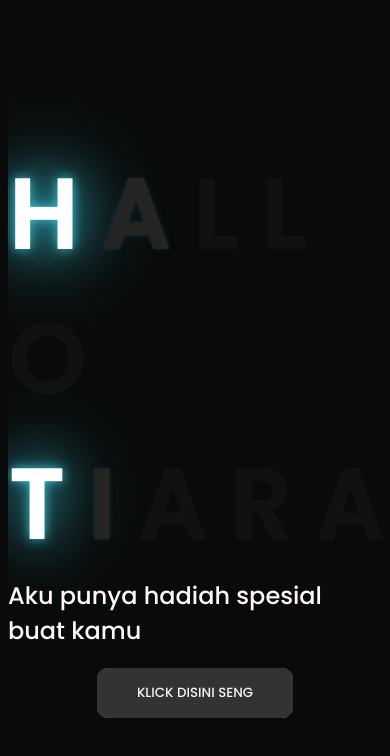
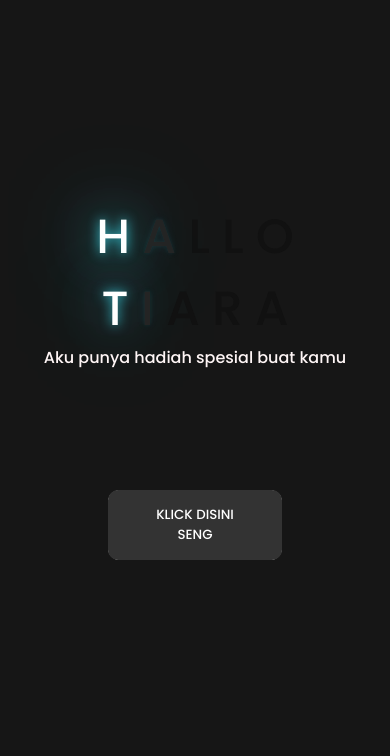
Before and after one commit to Dekonih/Dekonih.github.io, a plain HTML site: page index.html in a window 390 px wide. Drawn offline with Linux system fonts and the light colour scheme.

Commit message:
Add files via upload

```diff
--- a/css/style.css
+++ b/css/style.css
@@ -1,8 +1,8 @@
-@import url('https://fonts.googleapis.com/css2?family=Poppins:ital,wght@0,500;1,900&display=swap');
-*{
-    font-family: 'Poppins',cursive;
+@import url("https://fonts.googleapis.com/css2?family=Poppins:ital,wght@0,500;1,900&display=swap");
+* {
+  font-family: "Poppins", cursive;
 }
-body{
+body {
   color: rgb(255, 246, 246);
   width: 100%;
   height: 100vh;
@@ -12,57 +12,60 @@ body{
   justify-content: center;
   background-color: black;
 }
-.greetings{
+.greetings {
   font-size: 6rem;
   font-weight: 900;
 }
-.greetings > span{
+.greetings > span {
   animation: glow 2.5s ease-in-out infinite;
 }
-@keyframes glow{
-    0%, 100%{
+@keyframes glow {
+  0%,
+  100% {
     color: #fff;
     text-shadow: 0 0 12px #39c6d6, 0 0 50px #39c6d6, 0 0 100px #39c6d6;
   }
-    10%, 90%{
+  10%,
+  90% {
     color: #111;
     text-shadow: none;
   }
 }
-.greetings > span:nth-child(2){
-    animation-delay: .2s ;
+.greetings > span:nth-child(2) {
+  animation-delay: 0.2s;
 }
-.greetings > span:nth-child(3){
-    animation-delay: .4s ;
+.greetings > span:nth-child(3) {
+  animation-delay: 0.4s;
 }
-.greetings > span:nth-child(4){
-    animation-delay: .6s;
+.greetings > span:nth-child(4) {
+  animation-delay: 0.6s;
 }
-.greetings > span:nth-child(5){
-    animation-delay: .8s;
+.greetings > span:nth-child(5) {
+  animation-delay: 0.8s;
 }
 
-.description{
+.description {
   font-size: 1.5rem;
   margin-bottom: 20px;
 }
 
-html, body {
+html,
+body {
   display: flex;
   justify-content: center;
   align-items: center;
-    background-color: #0a0a0a;
+  background-color: #161616;
   overflow: hidden;
   /* transform: scale(1.5); */
 }
 
 /* button */
 .btn {
-    margin: 0px;
+  margin: 100px;
   padding: 15px 40px;
   border: none;
   outline: none;
-    color: #f7f6f6;
+  color: #fff;
   cursor: pointer;
   position: relative;
   z-index: 0;
@@ -84,8 +87,14 @@ html, body {
   content: "";
   background: linear-gradient(
     45deg,
-      #FF0000, #FF7300, #FFFB00, #48FF00,
-      #00FFD5, #002BFF, #FF00C8, #FF0000
+    #ff0000,
+    #ff7300,
+    #fffb00,
+    #48ff00,
+    #00ffd5,
+    #002bff,
+    #ff00c8,
+    #ff0000
   );
   position: absolute;
   top: -2px;
@@ -93,18 +102,24 @@ html, body {
   background-size: 600%;
   z-index: -1;
   width: calc(100% + 4px);
-    height:  calc(100% + 4px);
+  height: calc(100% + 4px);
   filter: blur(8px);
   animation: glowing 20s linear infinite;
-    transition: opacity .3s ease-in-out;
+  transition: opacity 0.3s ease-in-out;
   border-radius: 10px;
   opacity: 0;
 }
 
 @keyframes glowing {
-    0% {background-position: 0 0;}
-    50% {background-position: 400% 0;}
-    100% {background-position: 0 0;}
+  0% {
+    background-position: 0 0;
+  }
+  50% {
+    background-position: 400% 0;
+  }
+  100% {
+    background-position: 0 0;
+  }
 }
 
 /* hover */
@@ -120,8 +135,24 @@ html, body {
   color: #000;
   font-weight: bold;
 }
-.button a{
+.button a {
   text-decoration: none;
   font-size: 1rem;
   color: #0c0000;
 }
+
+@media screen and (max-width: 574px) {
+  .greetings {
+    display: block;
+    font-size: 3rem;
+    font-weight: 500;
+    text-align: center;
+  }
+  .description {
+    font-size: 1rem;
+  }
+
+  .button a {
+    font-size: 0.51rem;
+  }
+}
```
Lines whose indentation alone changed are shown as unchanged.
